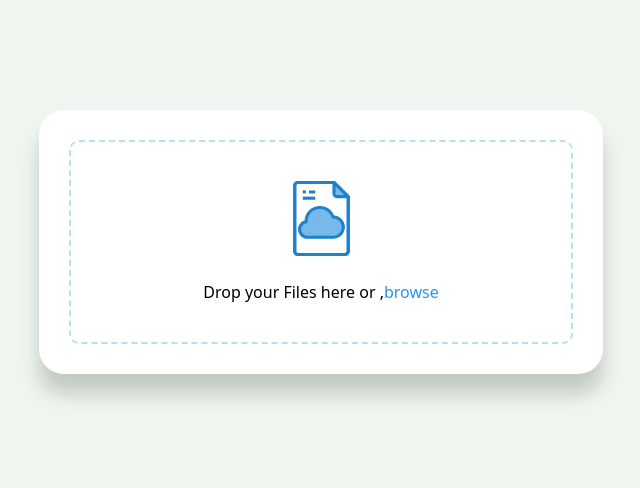
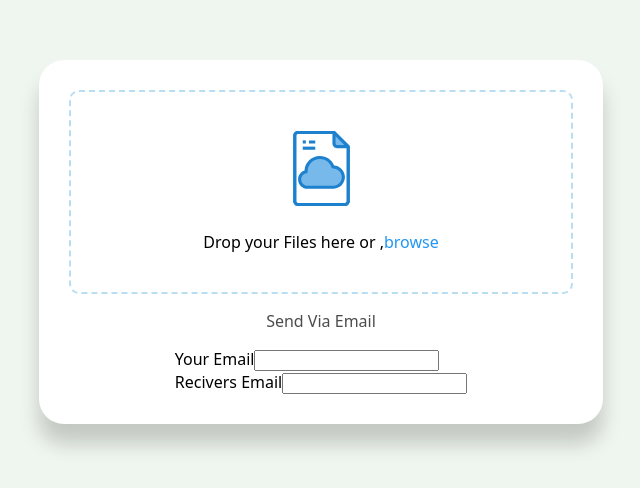
Before and after one commit to mittalsam20/24HourShare, a React (Create React App) app in the folder client/: page / in a window 1280 px wide. Shown: the part 158-646 px from the top of the page, without its empty margins (319-959 px from the left). Built offline with nearby package versions, Linux system fonts and the light colour scheme.

Commit message:
added email form

```diff
--- a/client/src/App.css
+++ b/client/src/App.css
@@ -125,6 +125,7 @@ body,
 .smallpbbar {
     height: 3px;
     width: 100%;
+    margin-top: 5px;
     background-color: #03a9f4;
     border-radius: 2px;
     transform-origin: left;
@@ -135,3 +136,61 @@ body,
 .percentcontainer {
     width: 100%;
 }
+
+.linkshare,
+.input {
+    width: var(--containerwidth);
+}
+
+.input {
+    position: relative;
+}
+
+.linkshare .input input {
+    width: 100%;
+    border: 2px dashed var(--bordercolor) !important;
+    border-radius: 3px;
+    padding: 8px 15px;
+    box-sizing: border-box;
+    font-size: 20px;
+    background: #f5fcff;
+    color: #0000008c;
+}
+
+.input img {
+    position: absolute;
+    height: 22px;
+    width: 30px;
+    right: 7px;
+    top: 10px;
+    background: #f7fdff;
+    cursor: pointer;
+}
+
+.linkcont {
+    display: none;
+}
+
+.expire,
+p {
+    opacity: .7;
+    text-align: center;
+}
+
+.emailcont {
+    /* height: 100px; */
+    /* display: flex; */
+    /* justify-content: center; */
+    align-items: center;
+}
+
+.forminnercont {
+    /* height: 100px; */
+    display: flex;
+    justify-content: space-between;
+    align-items: center;
+}
+
+.forminnercont form {
+    width: 100%;
+}
--- a/client/src/components/dropzone/dropzone.js
+++ b/client/src/components/dropzone/dropzone.js
@@ -1,9 +1,12 @@
 import { useEffect, useRef, useState } from "react";
+import LinkCont from "../linkcont/linkcont";
 import ProgressBar from "../progressbar/progressbar";
+import EmailForm from "../emailform/emailform";
 
 const DropZone = () => {
   const [percent, setPercent] = useState(0);
-
+  const [data, setData] = useState({});
+  const linkcont = useRef();
   const dropzone = useRef();
   const fileinputref = useRef();
   const browsebtn = useRef();
@@ -12,9 +15,9 @@ const DropZone = () => {
   const uploadURL = `${host}api/files`;
 
   const updateProgress = (e) => {
-    setPercent(Math.round((e.loaded / e.total) * 100));
+    console.log(e);
+    // setPercent(Math.round((e.loaded / e.total) * 100));
     console.log(percent);
-    console.log(e);
   };
 
   const upload_file = () => {
@@ -26,26 +29,27 @@ const DropZone = () => {
     const form_data = new FormData();
     form_data.append("myfile", file);
 
-    // const xhr = new XMLHttpRequest();
+    const xhr = new XMLHttpRequest();
 
-    //
-    // xhr.onreadystatechange = () => {
-    // if (xhr.readyState === XMLHttpRequest.DONE) {
-    if (true) {
-      // console.log(xhr.response);
-      // console.log(xhr.readyState);
-      // showlink(JSON.parse(xhr.response));
-      showlink("hello");
-    }
-    // };
+    xhr.onreadystatechange = () => {
+      if (xhr.readyState === XMLHttpRequest.DONE) {
+        console.log(xhr.response);
+        console.log(xhr.readyState);
+        // showlink(JSON.parse(xhr.response));
+        setData(JSON.parse(xhr.response));
+        showlink("hello");
+      }
+    };
 
-    // xhr.upload.onprogress = updateProgress();
-    // xhr.open("POST", uploadURL);
-    // xhr.send(form_data);
+    xhr.upload.onprogress = updateProgress();
+    xhr.open("POST", uploadURL);
+    xhr.send(form_data);
+    // bgbarcont.current.style.display = "none";
   };
 
-  const showlink = (file) => {
+  const showlink = ({ file, url }) => {
     console.log(file);
+    linkcont.current.style.display = "inline";
     bgbarcont.current.style.display = "none";
   };
 
@@ -56,7 +60,6 @@ const DropZone = () => {
 
     dropzone.current.addEventListener("dragover", (e) => {
       e.preventDefault();
-      bgbarcont.current.style.display = "inline";
       console.log("its working");
       dropzone.current.classList.add("dragged");
     });
@@ -125,6 +128,12 @@ const DropZone = () => {
         <div ref={bgbarcont} className="showhide">
           <ProgressBar percent={percent} setPercent={setPercent} />
         </div>
+        <div className="linkcont" ref={linkcont}>
+          <LinkCont data={data} />
+        </div>
+        <div className="emailcont">
+          <EmailForm />
+        </div>
       </section>
     </>
   );
--- /dev/null
+++ b/client/src/components/emailform/emailform.js
@@ -0,0 +1,22 @@
+const EmailForm = () => {
+  return (
+    <>
+      <p>Send Via Email</p>
+      <div className="forminnercont">
+        <form>
+          <label htmlFor="sender">
+            Your Email
+            <input type="email" name="from" id="sender" required />
+          </label>
+          <br />
+          <label htmlFor="reciever">
+            Recivers Email
+            <input type="email" name="to" id="reciever" required />
+          </label>
+        </form>
+      </div>
+    </>
+  );
+};
+
+export default EmailForm;
--- a/client/src/components/linkcont/linkcont.js
+++ b/client/src/components/linkcont/linkcont.js
@@ -1,7 +1,35 @@
-const LinkCont = () => {
+import { useEffect, useRef } from "react";
+const LinkCont = ({ data }) => {
+  const urlinput = useRef();
+
+  useEffect(() => {
+    urlinput.current.select();
+    document.execCommand("copy");
+  }, [urlinput]);
+
   return (
     <>
-      <div></div>
+      <div className="linkshare">
+        <p className="expire">Link expires in 24 hours </p>
+        <div className="input">
+          <input
+            type="text"
+            id="fileurl"
+            readOnly
+            value="hellllo"
+            // value={data.url}
+            ref={urlinput}
+          />
+          <img
+            src="copy.svg"
+            alt="copy-icon"
+            onClick={() => {
+              urlinput.current.select();
+              document.execCommand("copy");
+            }}
+          />
+        </div>
+      </div>
     </>
   );
 };
```
Also changed, not shown: client/public/copy.svg (added).
